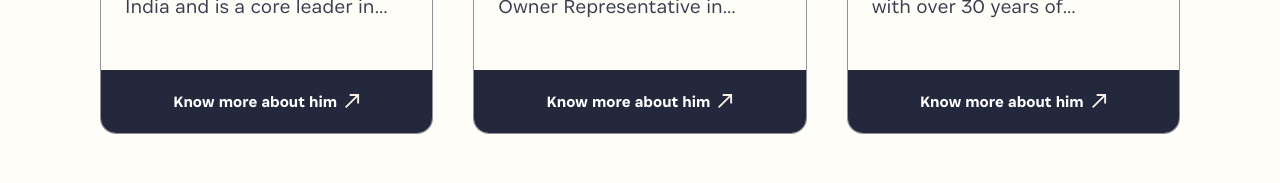
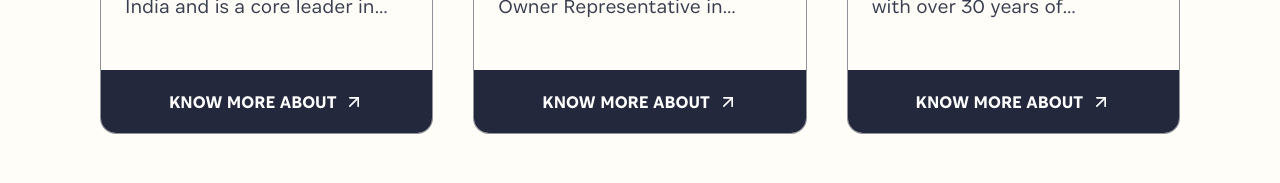
Before and after one commit to optimumhospitality/optimumhospitaity, a React (Vite) app: page /about in a window 1280 px wide. Shown: the part 3009-3192 px from the top of the page. Built offline with nearby package versions, Linux system fonts and the light colour scheme.

Commit message:
solve issue in button contact. and our team card

```diff
--- a/src/components/about/Leadership.tsx
+++ b/src/components/about/Leadership.tsx
@@ -1,4 +1,5 @@
 import { Link } from "react-router-dom";
+import { ArrowUpRight } from "lucide-react";
 import { teamMembersData } from "../team/teamData";
 
 // Get first 3 team members for leadership section
@@ -22,12 +23,13 @@ export default function Leadership() {
         {/* Leadership Cards Grid */}
         <div className="flex flex-wrap justify-center gap-6 sm:gap-8 lg:gap-10">
           {leadershipTeam.map((member) => (
-            <div
+            <Link
               key={member.id}
-              className="w-full max-w-[320px] sm:max-w-[350px] md:max-w-[380px] lg:w-[calc((100%-80px)/3)] lg:max-w-[430px] h-[480px] sm:h-[580px] md:h-[650px] lg:h-[707px] flex flex-col bg-tertinary border-[1px] border-[#23283C]/50 rounded-[12px] sm:rounded-[14px] lg:rounded-[16px] overflow-hidden"
+              to={`/team/${member.id}`}
+              className="w-full max-w-[320px] sm:max-w-[350px] md:max-w-[380px] lg:w-[calc((100%-80px)/3)] lg:max-w-[430px] h-[520px] sm:h-[580px] md:h-[650px] lg:h-[707px] flex flex-col bg-tertinary border-[1px] border-[#23283C]/50 rounded-[12px] sm:rounded-[14px] lg:rounded-[16px] overflow-hidden cursor-pointer hover:border-primary/50 transition-colors"
             >
               {/* Member Image - fixed height for alignment */}
-              <div className="h-[220px] sm:h-[280px] md:h-[320px] lg:h-[372px] w-full flex-shrink-0 overflow-hidden">
+              <div className="h-[260px] sm:h-[280px] md:h-[320px] lg:h-[372px] w-full flex-shrink-0 overflow-hidden">
                 <img
                   src={member.image}
                   alt={member.name}
@@ -60,25 +62,12 @@ export default function Leadership() {
 
               {/* Button - fixed at bottom */}
               <div className="mt-auto flex-shrink-0">
-                <Link
-                  to={`/team/${member.id}`}
-                  className="w-full h-[50px] sm:h-[56px] lg:h-[63px] text-[14px] sm:text-[15px] lg:text-[16px] font-[500] inline-flex items-center justify-center gap-2 bg-primary text-white font-medium hover:bg-primary/90 transition-colors"
-                >
-                  Know more about him
-                  <svg
-                    className="w-3 h-3 sm:w-3.5 sm:h-3.5 lg:w-[15px] lg:h-[15px]"
-                    viewBox="0 0 15 15"
-                    fill="none"
-                    xmlns="http://www.w3.org/2000/svg"
-                  >
-                    <path
-                      d="M1.31376 14.076L0 12.7622L10.8854 1.8768H4.692V0H14.076V9.384H12.1992V3.19056L1.31376 14.076Z"
-                      fill="#F7EFE3"
-                    />
-                  </svg>
-                </Link>
+                <div className="uppercase w-full h-[50px] sm:h-[56px] lg:h-[63px] text-[14px] sm:text-[16px] lg:text-[18px] font-[500] inline-flex items-center justify-center gap-2 bg-primary text-white font-medium hover:bg-primary/90 transition-colors">
+                  Know more about {member.gender}
+                  <ArrowUpRight className="w-3.5 h-3.5 sm:w-5 sm:h-5" />
+                </div>
               </div>
-            </div>
+            </Link>
           ))}
         </div>
       </div>
--- a/src/components/contact/ContactForm.tsx
+++ b/src/components/contact/ContactForm.tsx
@@ -66,22 +66,22 @@ export default function ContactForm() {
       <div className="max-w-[1440px] mx-auto px-4 min-[500px]:px-3 sm:px-4 min-[750px]:px-6 md:px-8 lg:px-[40px]">
         {/* Contact Info Bar */}
         <div className="bg-primary rounded-2xl min-[500px]:rounded-xl sm:rounded-2xl p-6 min-[500px]:p-4 sm:p-5 min-[750px]:p-6 md:p-6 min-[1000px]:p-8 lg:p-8 xl:p-10 mb-8 min-[500px]:mb-6 sm:mb-8 min-[750px]:mb-10 md:mb-12 lg:mb-16 h-auto min-[500px]:h-auto lg:h-[318px] flex items-center justify-center">
-          <div className="grid grid-cols-1 min-[500px]:grid-cols-3 gap-6 min-[500px]:gap-2 sm:gap-3 min-[750px]:gap-4 md:gap-6 min-[1000px]:gap-8 min-[1250px]:gap-12 lg:gap-16 xl:gap-24 w-full max-w-[1000px]">
+          <div className="grid grid-cols-1 min-[500px]:grid-cols-3 gap-6 min-[500px]:gap-2 sm:gap-3 min-[750px]:gap-4 md:gap-4 min-[1000px]:gap-6 min-[1250px]:gap-10 lg:gap-12 xl:gap-20 w-full max-w-[1000px]">
             {contactInfo.map((info) => (
               <div
                 key={info.label}
-                className="flex flex-col items-center text-center"
+                className="flex flex-col items-center text-center min-w-0"
               >
                 {/* Icon Circle */}
-                <div className="w-12 h-12 md:h-14 md:w-14 lg:w-20  lg:h-20 rounded-full bg-white flex items-center justify-center mb-2 min-[500px]:mb-1.5 sm:mb-2 min-[750px]:mb-3">
-                  <info.icon className="w-6 h-6 min-[500px]:w-4 min-[500px]:h-4 sm:w-5 sm:h-5 min-[750px]:w-5 min-[750px]:h-5 md:w-6 md:h-6 min-[1000px]:w-8 min-[1000px]:h-8 lg:w-9 lg:h-9 xl:w-10 xl:h-10 text-primary" />
+                <div className="w-12 h-12 min-[1000px]:w-16 min-[1000px]:h-16 lg:w-20 lg:h-20 rounded-full bg-white flex items-center justify-center mb-2 min-[500px]:mb-1.5 sm:mb-2 min-[750px]:mb-3 flex-shrink-0">
+                  <info.icon className="w-6 h-6 min-[500px]:w-4 min-[500px]:h-4 sm:w-5 sm:h-5 min-[750px]:w-5 min-[750px]:h-5 md:w-6 md:h-6 min-[1000px]:w-7 min-[1000px]:h-7 lg:w-9 lg:h-9 xl:w-10 xl:h-10 text-primary" />
                 </div>
                 {/* Label */}
-                <p className="text-white/70 text-[12px] md:text-[16px] lg:text-[20px] uppercase mb-0.5 min-[500px]:mb-0.5 sm:mb-1">
+                <p className="text-white/70 text-[12px] md:text-[14px] min-[1000px]:text-[16px] lg:text-[20px] uppercase mb-0.5 min-[500px]:mb-0.5 sm:mb-1">
                   {info.label}
                 </p>
                 {/* Value */}
-                <p className="text-white text-[16px] md:text-[20px] lg:text-[24px]  font-medium">
+                <p className="text-white text-[14px] min-[500px]:text-[11px] sm:text-[13px] md:text-[14px] min-[1000px]:text-[16px] lg:text-[18px] xl:text-[24px] font-medium whitespace-nowrap">
                   {info.value}
                 </p>
               </div>
--- a/src/components/team/TeamDetail.tsx
+++ b/src/components/team/TeamDetail.tsx
@@ -52,7 +52,7 @@ export default function TeamDetail({ member }: TeamDetailProps) {
             </p>
             <Link
               to="/contact"
-              className="inline-flex bg-[#FFFDF8] items-center gap-2 px-8 py-2.5 md:px-18 md:py-3 lg:mt-8 border border-white text-[#222E60] text-sm md:text-[13px] font-[500] rounded-md hover:bg-primary hover:border-white hover:text-white transition-colors w-fit"
+              className="h-[44px] whitespace-nowrap px-6 lg:px-8 gap-2 lg:h-[56px] font-normal rounded-md lg:rounded-lg inline-flex items-center justify-center bg-secondary text-primary text-[14px] lg:text-[20px] hover:border-2 hover:bg-primary/90 hover:border-white  hover:text-white transition-colors"
             >
               CONTACT
             </Link>
```
